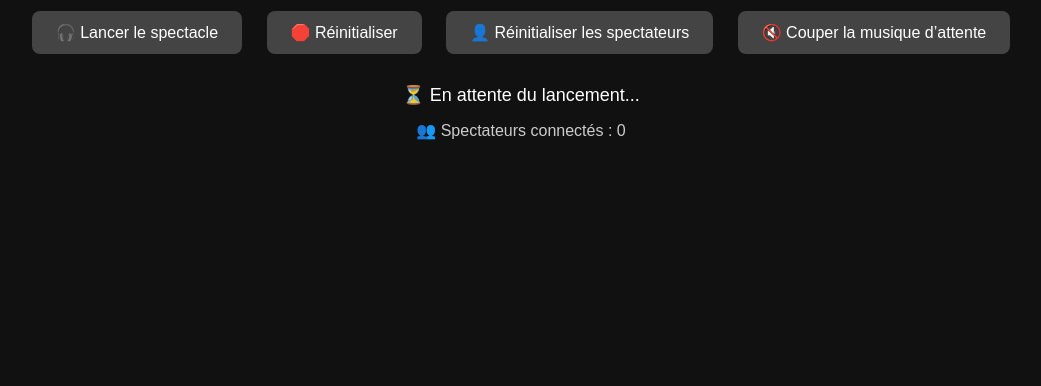
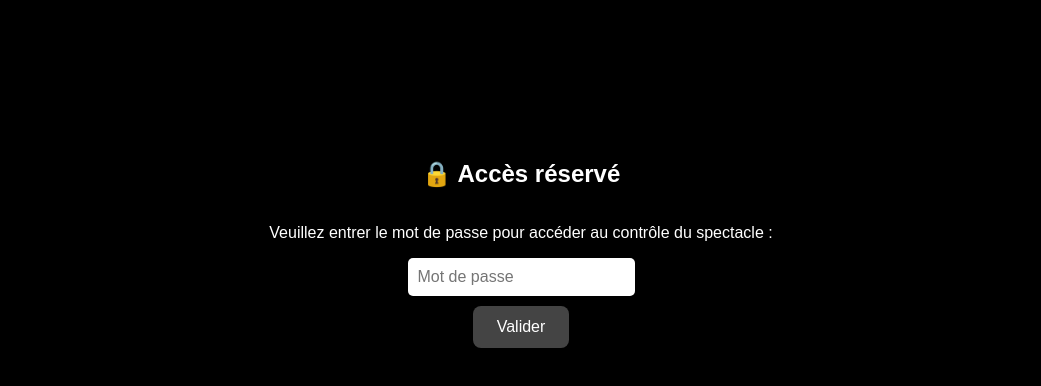
Before and after one commit to Tinel25/audio_Minecraft_Entertainment, a plain HTML site: page staff.html in a window 1280 px wide. Shown: the part 138-524 px from the top of the page, without its empty margins (119-1160 px from the left). Drawn offline with Linux system fonts and the light colour scheme; no server answers.

Commit message:
Update staff.html

```diff
--- a/staff.html
+++ b/staff.html
@@ -32,9 +32,42 @@
       font-size: 16px;
       color: #ccc;
     }
+    #authOverlay {
+      position: fixed;
+      top: 0; left: 0;
+      width: 100%; height: 100%;
+      background-color: black;
+      color: white;
+      display: flex;
+      flex-direction: column;
+      justify-content: center;
+      align-items: center;
+      z-index: 9999;
+    }
+    #authOverlay input {
+      padding: 10px;
+      font-size: 16px;
+      border-radius: 5px;
+      border: none;
+    }
+    #authOverlay button {
+      margin-top: 10px;
+    }
+    #errorMsg {
+      color: red;
+      margin-top: 10px;
+    }
   </style>
 </head>
 <body>
+  <div id="authOverlay">
+    <h2>🔒 Accès réservé</h2>
+    <p>Veuillez entrer le mot de passe pour accéder au contrôle du spectacle :</p>
+    <input type="password" id="passwordInput" placeholder="Mot de passe">
+    <button onclick="checkPassword()">Valider</button>
+    <p id="errorMsg"></p>
+  </div>
+
   <h1>Staff : Contrôle du spectacle 🎬</h1>
   <button onclick="startShow()">🎧 Lancer le spectacle</button>
   <button onclick="resetShow()">🛑 Réinitialiser</button>
@@ -48,6 +81,16 @@
   <script src="https://www.gstatic.com/firebasejs/9.23.0/firebase-database-compat.js"></script>
 
   <script>
+    function checkPassword() {
+      const input = document.getElementById("passwordInput").value;
+      const errorMsg = document.getElementById("errorMsg");
+      if (input === "Tinel") {
+        document.getElementById("authOverlay").style.display = "none";
+      } else {
+        errorMsg.textContent = "Mot de passe incorrect.";
+      }
+    }
+
     const firebaseConfig = {
       apiKey: "AIzaSyAibnn8YMMiEM0mJfOQRJ_8taGZ4IqbvXR0",
       authDomain: "audiominecraftentertainment.firebaseapp.com",
@@ -64,7 +107,7 @@
     const viewerCountDiv = document.getElementById("viewerCount");
 
     let intervalId = null;
-    let audioDuration = 180; // valeur par défaut
+    let audioDuration = 180;
 
     function startShow() {
       const timestamp = Date.now();
```
